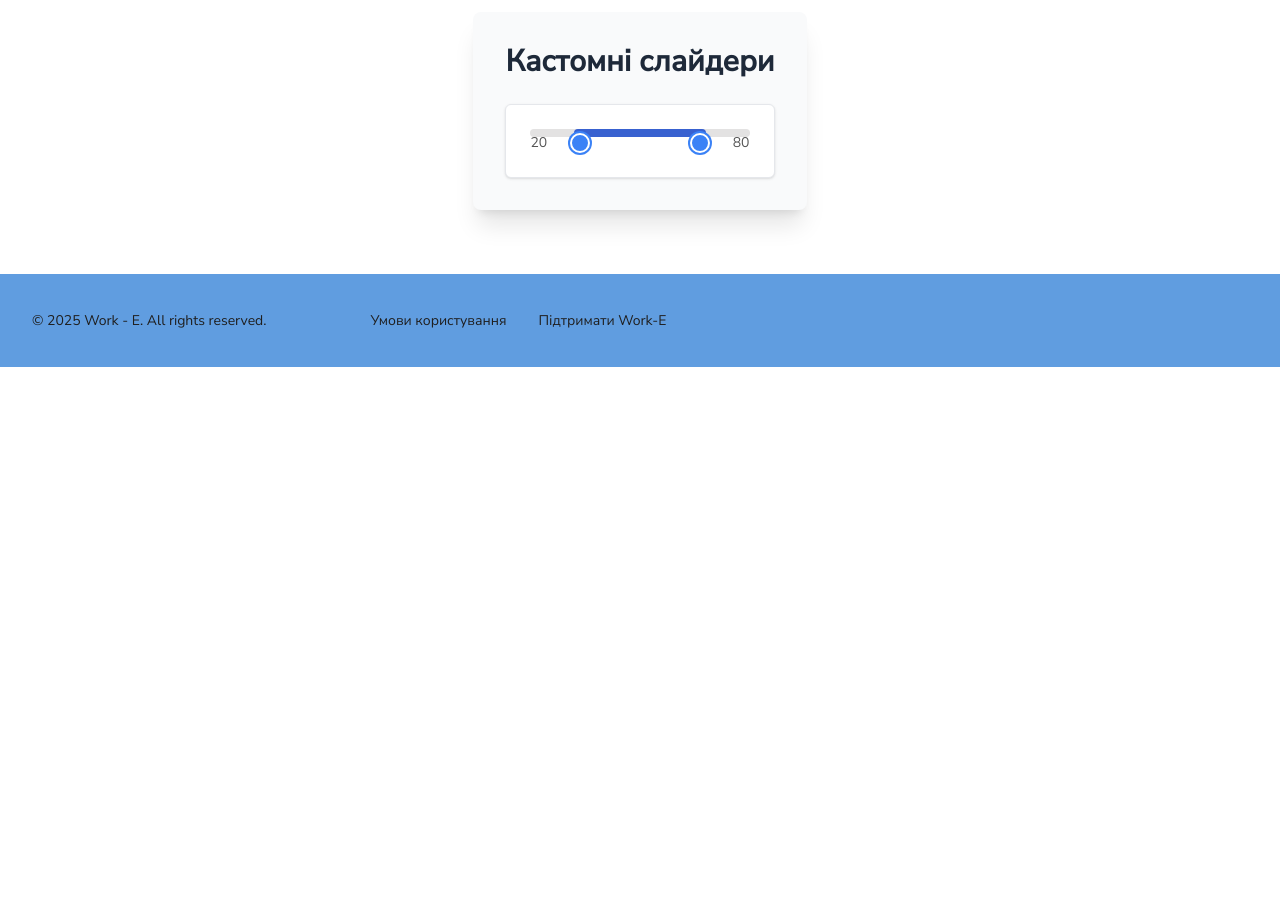
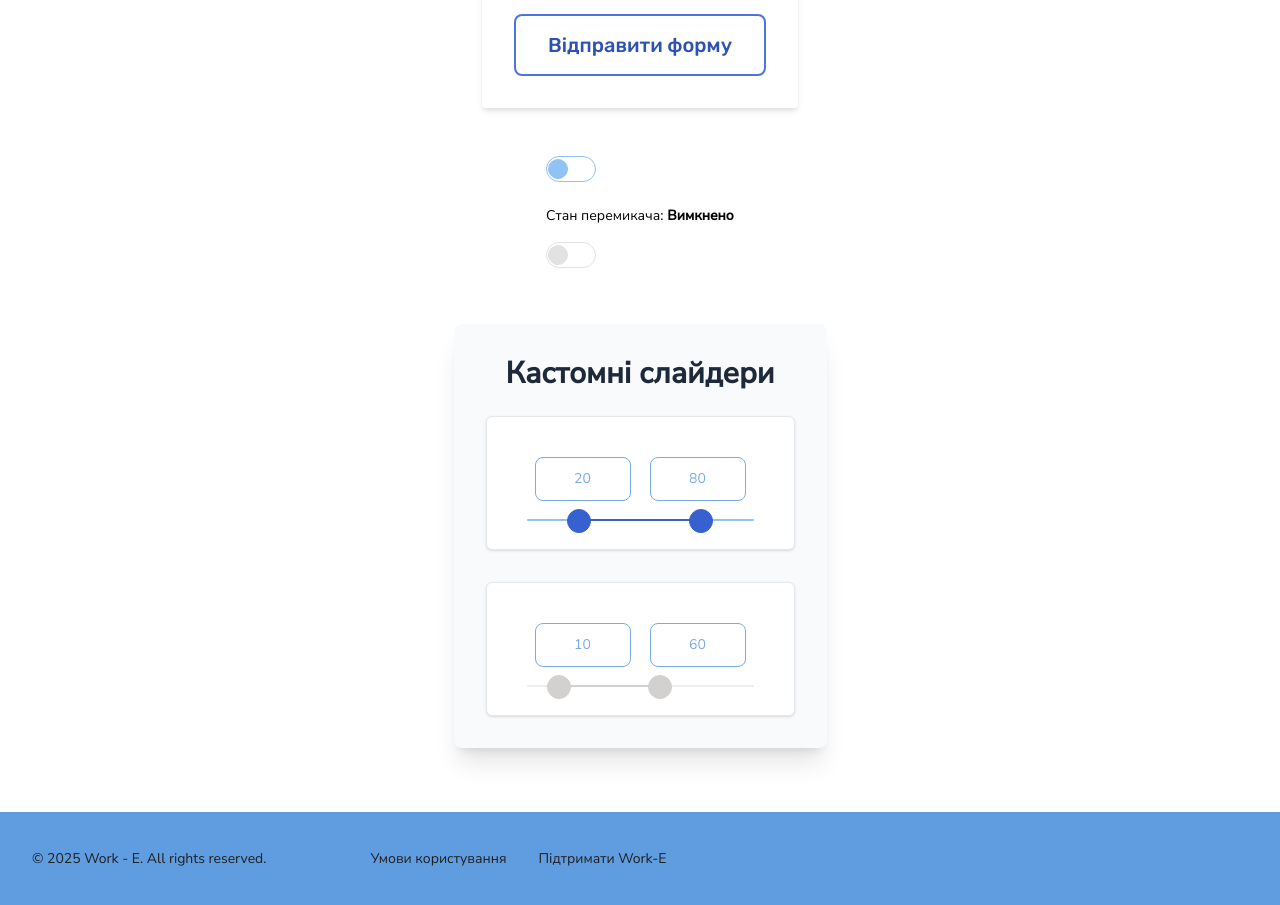
Before and after one commit to work-ee/work-e, a Next.js app: page /uiKit in a window 1280 px wide. Shown: the part 1697-2602 px from the top of the page. Before the commit the page ends 2064 px from the top, so only its background shows below. Built offline with nearby package versions, Linux system fonts and the light colour scheme; no server answers.

Commit message:
added style to slider

```diff
--- a/app/globals.css
+++ b/app/globals.css
@@ -2,17 +2,9 @@
 
 :root {
   --background: #ffffff;
-  /* --foreground: #171717; */
   --primary: #007bff;
   --font-rubik: "Rubik", sans-serif;
   --font-nunito-sans: "Nunito Sans", sans-serif;
-}
-
-@theme {
-  --color-background: var(--background);
-  --color-foreground: var(--foreground);
-  --font-rubik: var(--font-rubik);
-  --font-nunito-sans: var(--font-nunito-sans);
 
   --color-primary-900: #081f5c;
   --color-primary-800: #0b266e;
@@ -62,6 +54,62 @@
   --color-error-bg: #ffc4c4;
   --color-success-main: #0fbb20;
   --color-success-bg: #d8fedc;
+}
+
+@theme {
+  --color-background: var(--background);
+  --color-foreground: var(--foreground);
+  --font-rubik: var(--font-rubik);
+  --font-nunito-sans: var(--font-nunito-sans);
+
+  --color-primary-900: var(--color-primary-900);
+  --color-primary-800: var(--color-primary-800);
+  --color-primary-700: var(--color-primary-700);
+  --color-primary-600: var(--color-primary-600);
+  --color-primary-500: var(--color-primary-500);
+  --color-primary-400: var(--color-primary-400);
+  --color-primary-300: var(--color-primary-300);
+  --color-primary-200: var(--color-primary-200);
+  --color-primary-100: var(--color-primary-100);
+  --color-primary-50: var(--color-primary-50);
+
+  --color-secondary-900: var(--color-secondary-900);
+  --color-secondary-800: var(--color-secondary-800);
+  --color-secondary-700: var(--color-secondary-700);
+  --color-secondary-600: var(--color-secondary-600);
+  --color-secondary-500: var(--color-secondary-500);
+  --color-secondary-400: var(--color-secondary-400);
+  --color-secondary-300: var(--color-secondary-300);
+  --color-secondary-200: var(--color-secondary-200);
+  --color-secondary-100: var(--color-secondary-100);
+  --color-secondary-50: var(--color-secondary-50);
+
+  --color-accent-900: var(--color-accent-900);
+  --color-accent-800: var(--color-accent-800);
+  --color-accent-700: var(--color-accent-700);
+  --color-accent-600: var(--color-accent-600);
+  --color-accent-500: var(--color-accent-500);
+  --color-accent-400: var(--color-accent-400);
+  --color-accent-300: var(--color-accent-300);
+  --color-accent-200: var(--color-accent-200);
+  --color-accent-100: var(--color-accent-100);
+  --color-accent-50: var(--color-accent-50);
+
+  --color-neutral-900: var(--color-neutral-900);
+  --color-neutral-800: var(--color-neutral-800);
+  --color-neutral-700: var(--color-neutral-700);
+  --color-neutral-600: var(--color-neutral-600);
+  --color-neutral-500: var(--color-neutral-500);
+  --color-neutral-400: var(--color-neutral-400);
+  --color-neutral-300: var(--color-neutral-300);
+  --color-neutral-200: var(--color-neutral-200);
+  --color-neutral-100: var(--color-neutral-100);
+  --color-neutral-50: var(--color-neutral-50);
+
+  --color-error-main: var(--color-error-main);
+  --color-error-bg: var(--color-error-bg);
+  --color-success-main: var(--color-success-main);
+  --color-success-bg: var(--color-success-bg);
 }
 
 @utility container {
@@ -155,53 +203,65 @@ a[aria-disabled="true"] {
   @apply pointer-events-none opacity-40 hover:shadow-none;
 }
 
-/* src/styles/range-slider.css */
-
-/* Basic reset for range input appearance */
 input[type="range"] {
-  -webkit-appearance: none; /* Safari and Chrome */
-  -moz-appearance: none; /* Firefox */
-  appearance: none; /* Standard */
-  background: transparent; /* Hide default track background */
-  outline: none; /* Remove focus outline */
-  border: none; /* Remove default border */
-  /* Important for touch/click area for the invisible input */
-  width: 100%; /* Ensure it spans the full width */
-  height: 24px; /* Give it a clickable height */
-  position: absolute; /* Allows custom elements to layer over it */
-  top: 50%;
-  transform: translateY(-50%);
-  pointer-events: none; /* Allow events to pass through to custom thumb/track */
-  z-index: 30; /* Place it above the default track, below custom thumb */
+  -webkit-appearance: none;
+  appearance: none;
+  background: transparent;
+  height: 26px;
+  pointer-events: none;
 }
 
-/* Hide the native thumb */
 input[type="range"]::-webkit-slider-thumb {
   -webkit-appearance: none;
-  background-color: transparent; /* Make it completely invisible */
-  border: none;
-  height: 24px; /* Maintain clickability */
-  width: 24px; /* Maintain clickability */
-  cursor: pointer; /* Restore cursor behavior when pointer-events: none is not used on parent */
-  pointer-events: all; /* Allow interactions on the thumb itself */
+  appearance: none;
+  height: 24px;
+  width: 24px;
+  background-color: var(--color-primary-400);
+  border: 1px solid var(--color-primary-400);
+  border-radius: 50%;
+  cursor: pointer;
+  pointer-events: auto;
+  margin-top: -3px;
+}
+
+input[type="range"]:hover::-webkit-slider-thumb {
+  background-color: var(--color-primary-500);
+  border-color: var(--color-primary-500);
+}
+
+input[type="range"]:active::-webkit-slider-thumb {
+  background-color: var(--color-primary-800);
+  border-color: var(--color-primary-800);
+}
+
+input[type="range"]:disabled::-webkit-slider-thumb {
+  background-color: var(--color-neutral-300);
+  border-color: var(--color-neutral-300);
+  cursor: not-allowed;
 }
 
 input[type="range"]::-moz-range-thumb {
-  background-color: transparent;
-  border: none;
   height: 24px;
   width: 24px;
+  background-color: var(--color-primary-400);
+  border: 1px solid var(--color-primary-400);
+  border-radius: 50%;
   cursor: pointer;
-  pointer-events: all;
+  pointer-events: auto;
 }
 
-/* Hide the native track */
-input[type="range"]::-webkit-slider-runnable-track {
-  background: transparent; /* Make the default track invisible */
-  border: none;
+input[type="range"]:hover::-moz-range-thumb {
+  background-color: var(--color-primary-500);
+  border-color: var(--color-primary-500);
 }
 
-input[type="range"]::-moz-range-track {
-  background: transparent;
-  border: none;
+input[type="range"]:active::-moz-range-thumb {
+  background-color: var(--color-primary-800);
+  border-color: var(--color-primary-800);
 }
+
+input[type="range"]:disabled::-moz-range-thumb {
+  background-color: var(--color-neutral-300);
+  border-color: var(--color-neutral-300);
+  cursor: not-allowed;
+}
--- a/app/uiKit/page.tsx
+++ b/app/uiKit/page.tsx
@@ -195,6 +195,18 @@ export default function UiKit() {
         <Button variant="secondary" icon>
           Button
         </Button>
+        <Button variant="main" disabled>
+          Button
+        </Button>
+        <Button variant="main" disabled icon>
+          Button
+        </Button>
+        <Button variant="secondary" disabled>
+          Button
+        </Button>
+        <Button variant="secondary" icon disabled>
+          Button
+        </Button>
       </section>
       <section className="section">
         <form onSubmit={handleSubmit} className="max-w-md mx-auto bg-white p-8 rounded shadow-md">
@@ -351,22 +363,7 @@ export default function UiKit() {
         <div className="p-8 space-y-8 max-w-lg mx-auto bg-gray-50 rounded-lg shadow-xl">
           <h2 className="text-3xl font-extrabold text-center text-gray-800 mb-6">Кастомні слайдери</h2>
 
-          <div className="bg-white p-6 rounded-md shadow-sm border border-gray-200">
-            {/* <h3 className="mb-4 text-xl font-bold text-gray-700">Температура (відключено):</h3> */}
-            {/* <p className="mb-4 text-lg text-gray-600">
-              Обрана температура: <span className="font-semibold text-neutral-500">{temperatureRange.min}°C</span> до{" "}
-              <span className="font-semibold text-neutral-500">{temperatureRange.max}°C</span>
-            </p>
-            <Slider
-              name="temperature"
-              min={-50}
-              max={50}
-              initialMin={temperatureRange.min}
-              initialMax={temperatureRange.max}
-              step={1}
-              onChange={setTemperatureRange}
-              disabled={true}
-            /> */}
+          <div className="bg-white p-10 rounded-md shadow-sm border border-gray-200">
             <Slider
               min={0}
               max={100}
@@ -375,6 +372,9 @@ export default function UiKit() {
               onChange={(from, to) => setRange({ from, to })}
             />
           </div>
+          <div className="bg-white p-10 rounded-md shadow-sm border border-gray-200">
+            <Slider min={0} max={100} fromValue={10} toValue={60} onChange={() => {}} disabled />
+          </div>
         </div>
       </section>
     </main>
--- a/components/ui/Slider.tsx
+++ b/components/ui/Slider.tsx
@@ -11,9 +11,11 @@ interface Props {
   fromValue: number;
   toValue: number;
   onChange: (from: number, to: number) => void;
+  disabled?: boolean;
+  activeThumb?: "from" | "to" | null;
 }
 
-export const Slider: FC<Props> = ({ min, max, step = 1, fromValue, toValue, onChange }) => {
+export const Slider: FC<Props> = ({ min, max, step = 1, fromValue, toValue, onChange, disabled = false }) => {
   const handleFromChange = (e: React.ChangeEvent<HTMLInputElement>) => {
     const newFrom = Number(e.target.value);
     if (newFrom <= toValue) {
@@ -28,23 +30,46 @@ export const Slider: FC<Props> = ({ min, max, step = 1, fromValue, toValue, onCh
     }
   };
 
+  const range = max - min;
+  const leftPercent = ((fromValue - min) / range) * 100;
+  const rightPercent = ((toValue - min) / range) * 100;
+
   return (
     <div className="w-full max-w-md mx-auto">
-      <div className="relative h-2 bg-neutral-200 rounded-full">
+      <div className="flex justify-between mb-2 px-2" style={{ marginBottom: "8px", gap: "19px" }}>
         <div
-          className="absolute h-2 bg-primary-400 rounded-full"
+          className="text-secondary-200 border border-secondary-200 rounded-lg text-sm flex items-center justify-center"
           style={{
-            left: `${((fromValue - min) / (max - min)) * 100}%`,
-            width: `${((toValue - fromValue) / (max - min)) * 100}%`,
+            width: 96,
+            height: 44,
+            padding: "10px 32px",
+          }}
+        >
+          {fromValue}
+        </div>
+        <div
+          className="text-secondary-200 border border-secondary-200 rounded-lg text-sm flex items-center justify-center"
+          style={{
+            width: 96,
+            height: 44,
+            padding: "10px 32px",
+          }}
+        >
+          {toValue}
+        </div>
+      </div>
+
+      <div className={clsx("relative h-0.5 rounded-full mt-4.5", disabled ? "bg-neutral-100" : "bg-primary-100")}>
+        <div
+          className={clsx("absolute h-0.5 rounded-full", disabled ? "bg-neutral-300" : "bg-primary-400")}
+          style={{
+            left: `${leftPercent}%`,
+            width: `${rightPercent - leftPercent}%`,
           }}
         />
       </div>
 
       <div className="relative -mt-3">
-        <div className="flex justify-between mt-2 text-sm text-neutral-700">
-          <span>{fromValue}</span>
-          <span>{toValue}</span>
-        </div>
         <input
           type="range"
           min={min}
@@ -52,7 +77,15 @@ export const Slider: FC<Props> = ({ min, max, step = 1, fromValue, toValue, onCh
           step={step}
           value={fromValue}
           onChange={handleFromChange}
-          className={clsx("absolute w-full appearance-none pointer-events-auto bg-transparent", "z-10")}
+          disabled={disabled}
+          className={clsx(
+            "absolute w-full appearance-none bg-transparent z-10 pointer-events-auto",
+            disabled && "cursor-not-allowed"
+          )}
+          style={{
+            WebkitAppearance: "none",
+            appearance: "none",
+          }}
         />
         <input
           type="range"
@@ -61,36 +94,17 @@ export const Slider: FC<Props> = ({ min, max, step = 1, fromValue, toValue, onCh
           step={step}
           value={toValue}
           onChange={handleToChange}
-          className={clsx("absolute w-full appearance-none pointer-events-auto bg-transparent", "z-20")}
+          disabled={disabled}
+          className={clsx(
+            "absolute w-full appearance-none bg-transparent z-20 pointer-events-auto",
+            disabled && "cursor-not-allowed"
+          )}
+          style={{
+            WebkitAppearance: "none",
+            appearance: "none",
+          }}
         />
       </div>
-
-      <style jsx>{`
-        input[type="range"]::-webkit-slider-thumb {
-          appearance: none;
-          height: 20px;
-          width: 20px;
-          border-radius: 50%;
-          background: #3b82f6; /* primary-400 */
-          border: 2px solid white;
-          box-shadow: 0 0 0 2px #3b82f6;
-          cursor: pointer;
-        }
-
-        input[type="range"]::-moz-range-thumb {
-          height: 20px;
-          width: 20px;
-          border-radius: 50%;
-          background: #3b82f6;
-          border: 2px solid white;
-          box-shadow: 0 0 0 2px #3b82f6;
-          cursor: pointer;
-        }
-
-        input[type="range"] {
-          height: 26px;
-        }
-      `}</style>
     </div>
   );
 };
```
